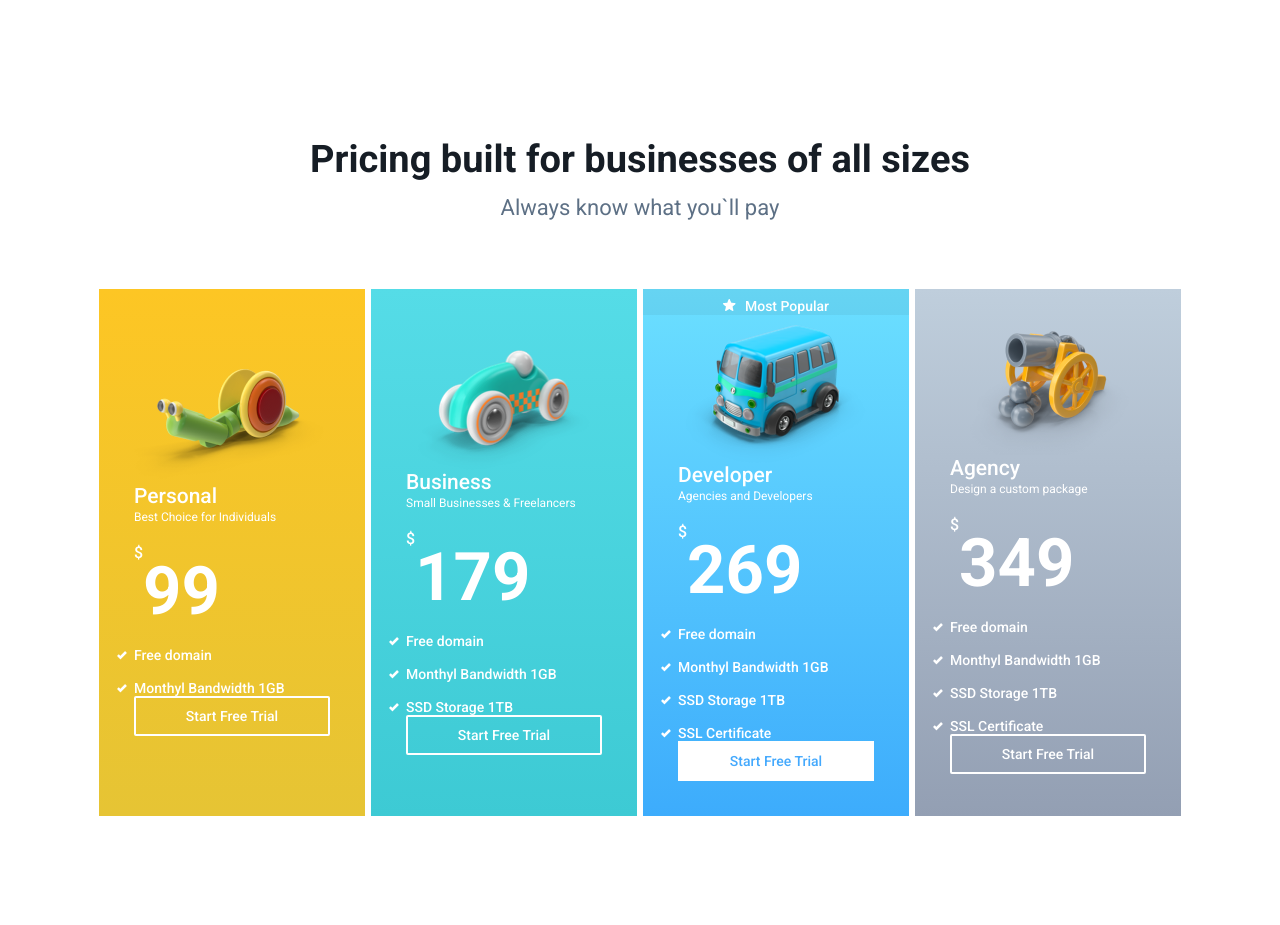
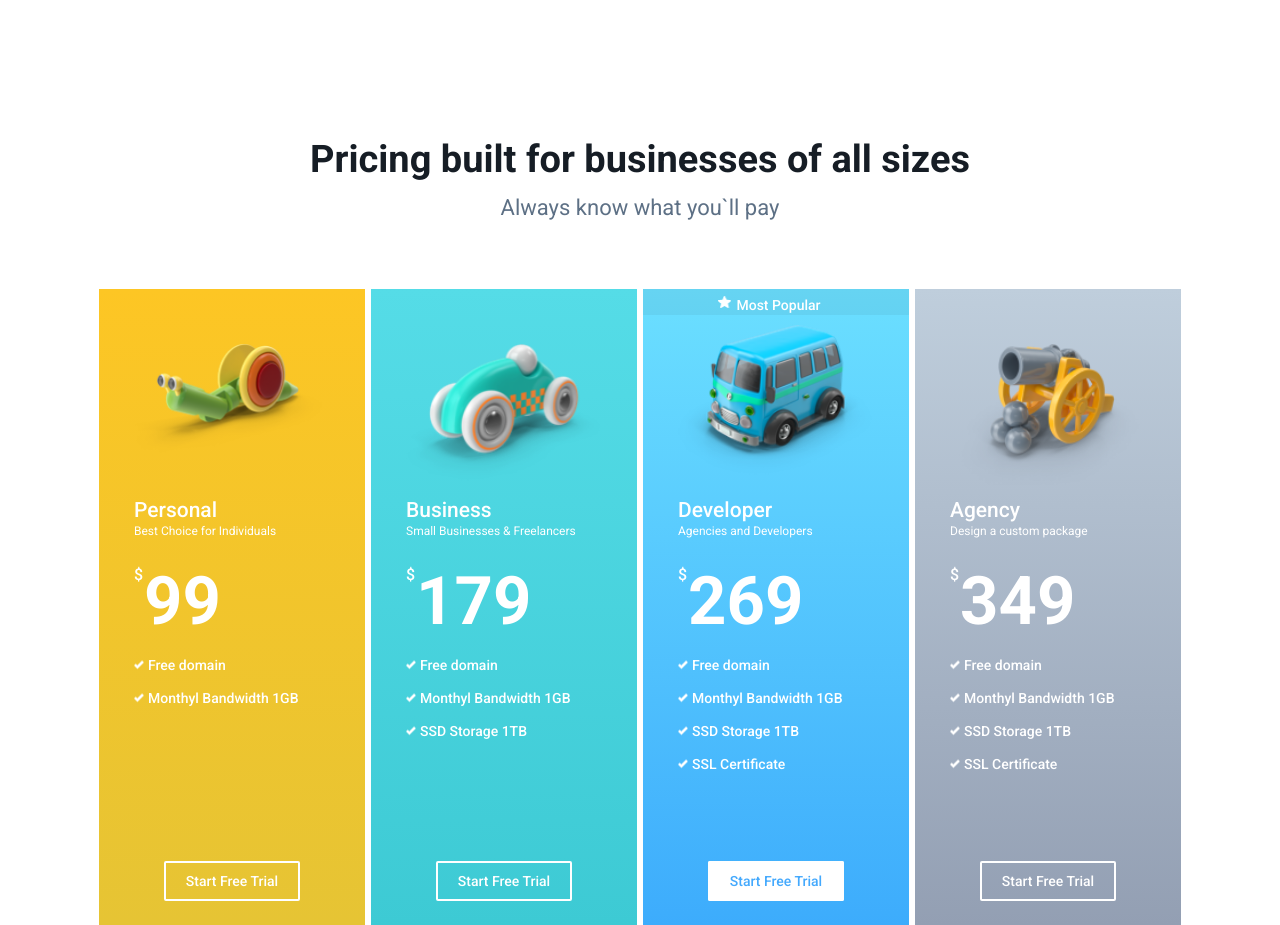
Before and after one commit to balineseleaf/projectfromfigma, a plain HTML site: page index.html in a window 1280 px wide. Drawn offline with Linux system fonts and the light colour scheme.

Commit message:
rewrite divs containers

```diff
--- a/index.html
+++ b/index.html
@@ -19,88 +19,87 @@
             <div class="cards">
 
                 <div class="card yellow-card">
-                    <div class="card__image-container">
-                        <img class="card__image" src="images/Snail Toy.H15.2k.png" alt="snail toy">
+                    <div class="card__info">
+                        <div class="card__image-container card__image-container-yellow">
+                            <img src="images/Snail Toy.H15.2k.png" alt="snail toy">
                         </div>
                         <h2 class="card__title">Personal</h2>
-                    <p class="card__subtitle">Best Choice for Individuals</p>
-                    <div class="card__price-section">
-                        <p class="card__currency">$</p>
-                        <p class="card__price">99</p>
-                    </div>
+                        <span class="card__subtitle">Best Choice for Individuals</span>
+                        <span class="card__currency">$</span>
+                        <span class="card__price">99</span>
                         <ul class="card__lists">
                             <li class="card__list">Free domain</li>
                             <li class="card__list">Monthyl Bandwidth 1GB</li>
                         </ul>
-                    <div class="card__button">
-                        <p class="card__button-text">Start Free Trial</p>
+                    </div>
+                    <div class="card__btn">
+                        <a class="card__btn-link" href="http://#">Start Free Trial</a>
                     </div>
                 </div>
 
+
                 <div class="card azure-card">
-                    <div class="card__image-container">
+                    <div class="card__info">
+                        <div class="card__image-container card__image-container-azure">
                             <img class="card__image" src="/images/Toy Car.H07 1.png" alt="toy car">
                         </div>
                         <h2 class="card__title">Business</h2>
-                    <p class="card__subtitle">Small Businesses & Freelancers</p>
-                    <div class="card__price-section">
-                        <p class="card__currency">$</p>
-                        <p class="card__price">179</p>
-                    </div>
+                        <span class="card__subtitle">Small Businesses & Freelancers</span>
+                        <span class="card__currency">$</span>
+                        <span class="card__price">179</span>
                         <ul class="card__lists">
                             <li class="card__list">Free domain</li>
                             <li class="card__list">Monthyl Bandwidth 1GB</li>
                             <li class="card__list">SSD Storage 1TB</li>
                         </ul>
-                    <div class="card__button">
-                        <p class="card__button-text">Start Free Trial</p>
+                    </div>
+                    <div class="card__btn">
+                        <a class="card__btn-link" href="http://#">Start Free Trial</a>
                     </div>
                 </div>
 
                 <div class="card blue-card">
+                    <div class="card__info">
                         <div class="card__label">
-                        <img class="card__label-image" src="./images/Path.png" alt="star"">
                             <p class="card__label-text">Most Popular</p>
                         </div>
-                    <div class="card__image-container">
+                        <div class="card__image-container card__image-container-blue">
                             <img class="card__image" src="/images/Cartoon Minibus.G03 1.png" alt="minibus">
                         </div>
                         <h2 class="card__title">Developer</h2>
-                    <p class="card__subtitle">Agencies and Developers</p>
-                    <div class="card__price-section">
-                        <p class="card__currency">$</p>
-                        <p class="card__price">269</p>
-                    </div>
+                        <span class="card__subtitle">Agencies and Developers</span>
+                        <span class="card__currency">$</span>
+                        <span class="card__price">269</span>
                         <ul class="card__lists">
                             <li class="card__list">Free domain</li>
                             <li class="card__list">Monthyl Bandwidth 1GB</li>
                             <li class="card__list">SSD Storage 1TB</li>
                             <li class="card__list">SSL Certificate</li>
                         </ul>
-                    <div class="card__button card__button-free-trial">
-                        <p class="card__button-text card__button-text-free-trial">Start Free Trial</p>
+                    </div>
+                    <div class="card__btn card__btn-free-trial">
+                        <a class="card__btn-link" href="http://#">Start Free Trial</a>
                     </div>
                 </div>
 
                 <div class="card grey-card">
-                    <div class="card__image-container">
+                    <div class="card__info">
+                        <div class="card__image-container card__image-container-grey">
                             <img class="card__image" src="/images/Toy Cannon.G15.2k.png" alt="toy cannon">
                         </div>
                         <h2 class="card__title">Agency</h2>
-                    <p class="card__subtitle">Design a custom package</p>
-                    <div class="card__price-section">
-                        <p class="card__currency">$</p>
-                        <p class="card__price">349</p>
-                    </div>
-
+                        <span class="card__subtitle">Design a custom package</span>
+                        <span class="card__currency">$</span>
+                        <span class="card__price">349</span>
                         <ul class="card__lists">
                             <li class="card__list">Free domain</li>
                             <li class="card__list">Monthyl Bandwidth 1GB</li>
                             <li class="card__list">SSD Storage 1TB</li>
                             <li class="card__list">SSL Certificate</li>
                         </ul>
-                    <div class="card__button">
-                        <p class="card__button-text">Start Free Trial</p>
+                    </div>
+                    <div class="card__btn">
+                        <a class="card__btn-link" href="http://#">Start Free Trial</a>
                     </div>
                 </div>
             </div>
--- a/style.css
+++ b/style.css
@@ -45,20 +45,30 @@
 .card {
     padding: 35px;
     display: flex;
-    justify-content: center;
+    justify-content: space-between;
     flex-direction: column;
-    align-items: left;
-    width: 266px;
     box-sizing: border-box;
     position: relative;
 }
-
+.card__info{
+    display: flex;
+    flex-direction: column;
+    align-items: flex-start;
+}
+.card__options{
+    display: flex;
+    flex-direction: column;
+    align-items: center;
+    justify-content: center;
+}
 .card__price-section {
     display: flex;
     justify-content: flex-start;
 }
 
 .card__currency {
+    position: relative;
+    top: 24px;
     font-family: 'Roboto';
     font-style: normal;
     font-weight: 500;
@@ -68,6 +78,8 @@
 }
 
 .card__price {
+    position: relative;
+    left: 10px;
     margin: 0;
     padding: 0;
     font-family: 'Roboto';
@@ -75,7 +87,6 @@
     font-weight: 700;
     text-align: left;
     color: white;
-    margin-top: 28px;
 }
 
 .card__label {
@@ -86,7 +97,6 @@
     position: absolute;
     top: 0;
     left: 0;
-    box-sizing: border-box;
 }
 
 .card__label-text {
@@ -97,16 +107,44 @@
     font-size: 14px;
     font-weight: 500;
     line-height: 16px;
+    vertical-align: top;
+}
+
+.card__label-text::before {
+    position: absolute;
+    left: 75px;
+    content: '';
+    background-image: url("/images/Path.png");
+    width: 12.5px;
+    height: 12px;
+    top: 50%;
+    transform: translateY(-50%);
 }
 
 .card__image-container {
     width: 196px;
-    display: flex;
-    align-self: flex-end;
+    height: 114px;
+    padding-bottom: 40px;
 }
 
-.card__image {
-    margin: auto auto 0 auto;
+.card__image-container-yellow {
+    padding-top: 20px;
+}
+
+.card__image-container-azure {
+    padding-top: 20px;
+}
+
+.card__image-container-grey {
+    padding-top: 20px;
+}
+.card__image-container-blue {
+    margin-bottom: 20px;
+}
+
+
+.card__image-container img{
+    width: 100%;
 }
 
 .card__title {
@@ -132,10 +170,13 @@
 .card__lists {
     margin: 0;
     padding: 0;
-    list-style-image: url("/images/XMLID_89_.png");
+    position: relative;
+    left: 14px;
 }
 
 .card__list {
+    list-style: none;
+    position: relative;
     padding: 0;
     margin: 17px 0 0;
     color: white;
@@ -143,6 +184,16 @@
     font-weight: 500;
     line-height: 16px;
     text-align: left;
+}
+.card__list:before{
+    position: absolute;
+    left: -14px;
+    content: '';
+    background-image: url("/images/XMLID_89_.png");
+    width: 10px;
+    height: 9px;
+    top: 50%;
+    transform: translateY(-50%);
 }
 
 .yellow-card {
@@ -177,34 +228,37 @@
 }
 
 .card__button {
-    width: 196px;
     box-sizing: border-box;
     transition: transform 0.5s linear;
 }
 
-.card__button-text {
-    margin:0;
-    padding: 0;
-    padding-top: 10px;
-    padding-bottom: 10px;
+.card__btn {
+    margin: 100px auto 0 auto;
+    /* padding-left: 20px;
+    padding-right: 20px; */
+    transition: .3s ease;
+}
+
+.card__btn a{
+    padding: 10px 20px;
     font-size: 14px;
     font-weight: 500;
     line-height: 16px;
     text-align: center;
+    color: white;
     border: 2px solid white;
     border-radius: 2px;
-    color: white;
+    transition: .3s ease;
 }
 
-.card__button-free-trial {
+.card__btn-free-trial a {
     background-color: white;
-}
-.card__button-text-free-trial {
     color: #44A9FD;
 }
+.card__btn-link {
+    text-decoration: none;
+}
 
-.card__button:hover {
-    cursor: pointer;
+.card__btn:hover {
     transform: translate(0px, 4px) scale(1.08);
-    box-shadow: rgba(0, 0, 0, 0.5) 3px 4px 20px;
 }
```
Lines whose indentation alone changed are shown as unchanged.
